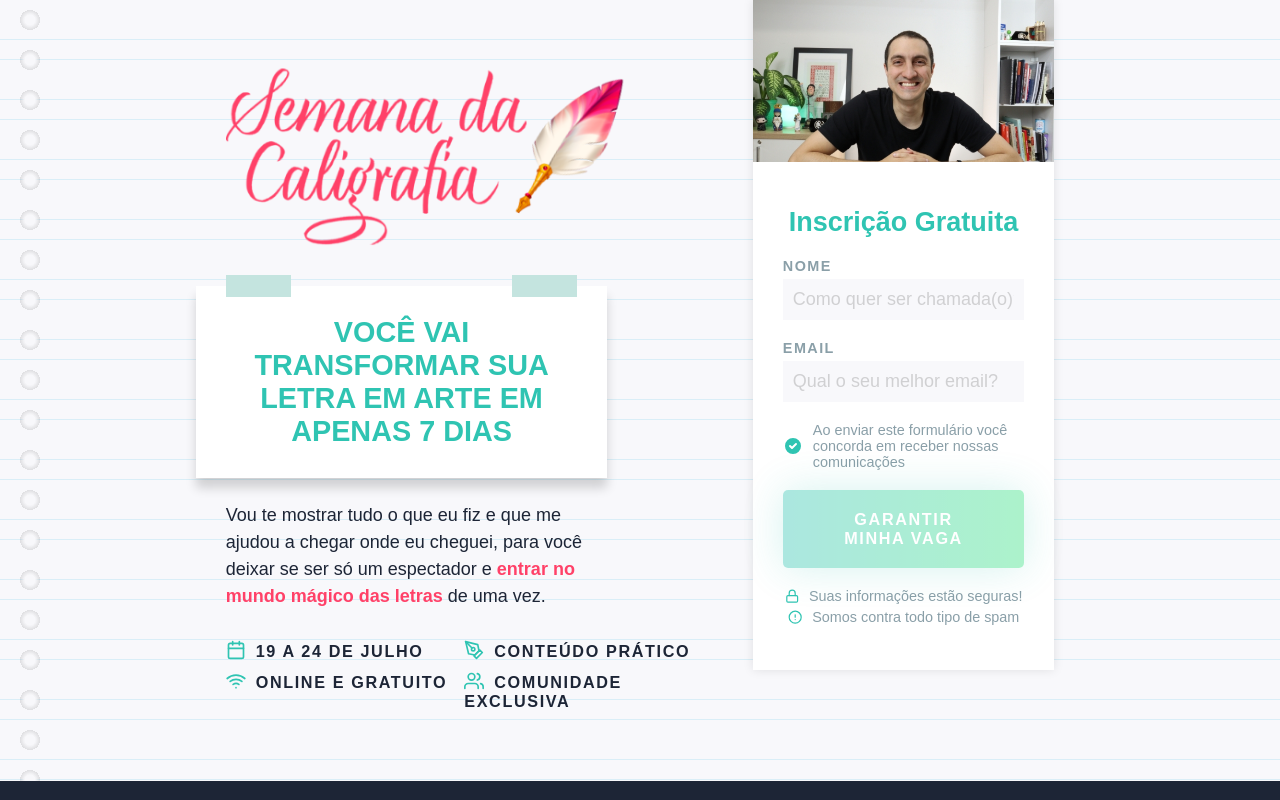
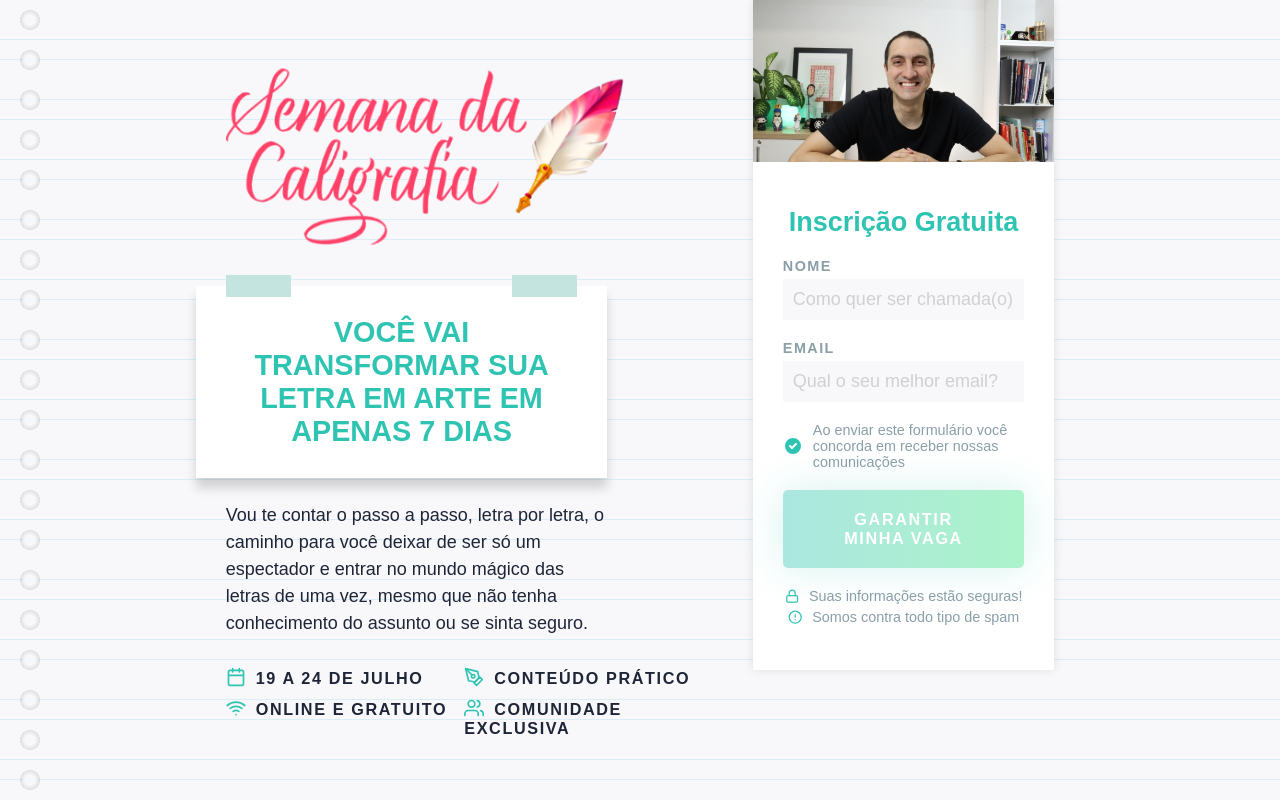
Before and after one commit to scodeler/semana-caligrafia, a Next.js app: page / in a window 1280 px wide. Shown: the top 800 px of the page. Built offline with nearby package versions, Linux system fonts and the light colour scheme; a web font is replaced by a local one.

Commit message:
copy: change beggining text

```diff
--- a/templates/semana/parts/Hero.jsx
+++ b/templates/semana/parts/Hero.jsx
@@ -20,10 +20,10 @@ const Hero = props => {
           </h2>
           <div className='hero-text'>
             <p>
-              Vou te mostrar tudo o que eu fiz e que me ajudou a chegar onde eu
-              cheguei, para você deixar se ser só um espectador e{' '}
-              <strong className='red'>entrar no mundo mágico das letras</strong>{' '}
-              de uma vez.
+              Vou te contar o passo a passo, letra por letra, o caminho para
+              você deixar de ser só um espectador e entrar no mundo mágico das
+              letras de uma vez, mesmo que não tenha conhecimento do assunto ou
+              se sinta seguro.
             </p>
           </div>
           <ul className='hero-topics'>
```
